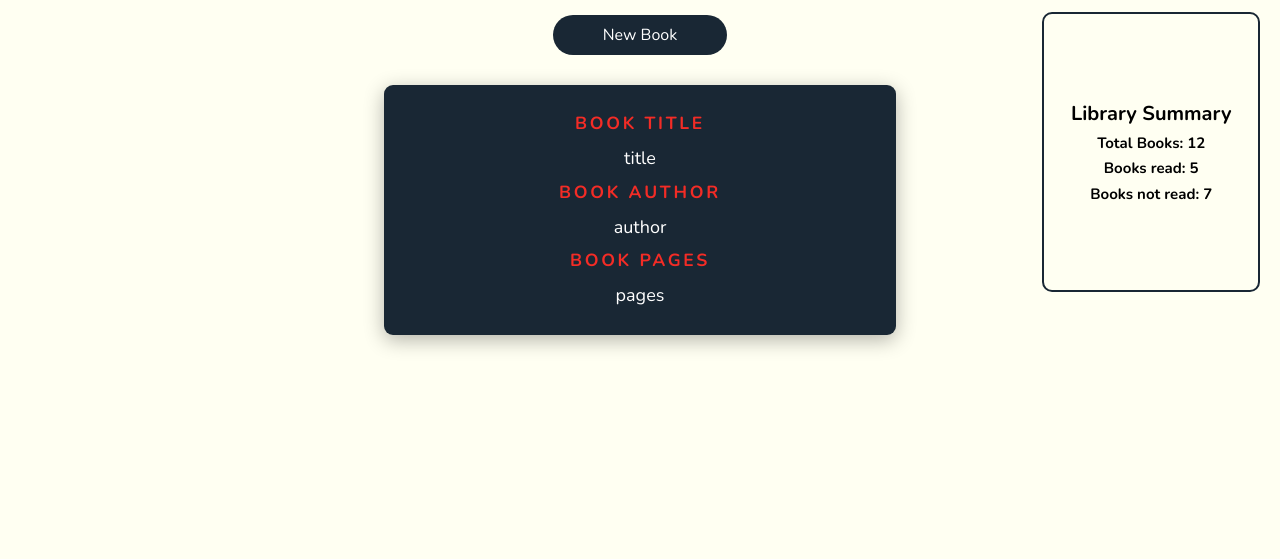
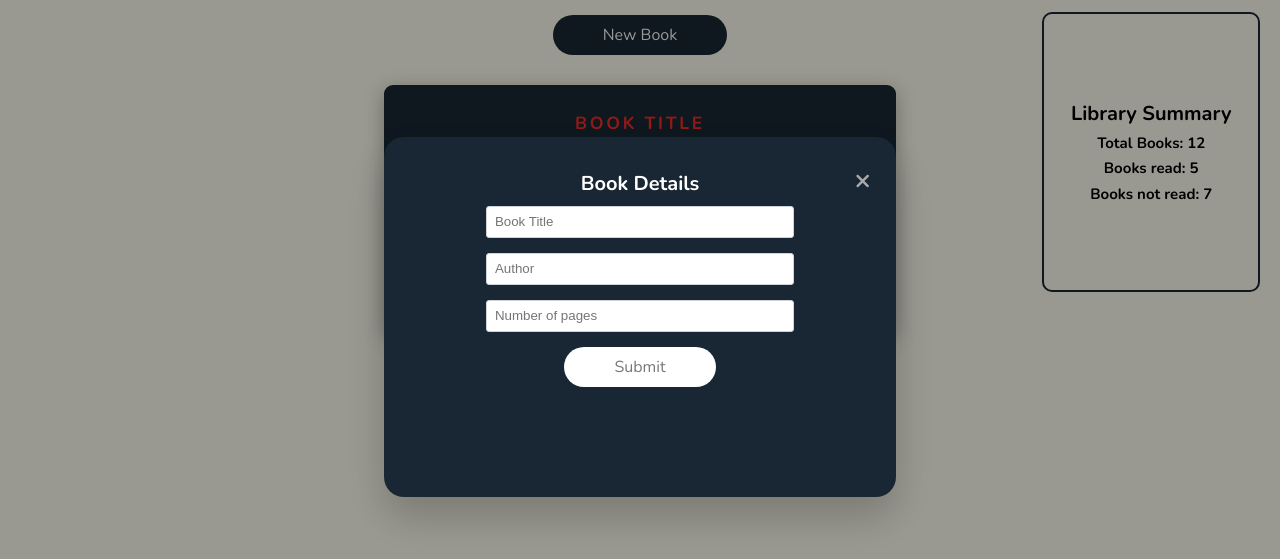
Before and after one commit to Denniman/books-library, a website: page index.html in a window 1280 px wide. Shown: the part 83-642 px from the top of the page. Drawn offline with nearby package versions, Linux system fonts and the light colour scheme.

Commit message:
rework on modal -add border to modal inputs -remove outline when modal input receive focus -reduce padding on modal inputs

```diff
--- a/sass/_modal.scss
+++ b/sass/_modal.scss
@@ -1,5 +1,5 @@
 .modal {
-    display: none;
+    // display: none;
     height: 100vh;
     width: 100%;
     position: fixed;
@@ -10,7 +10,7 @@
 
 .modal__content {
     width: 40%;
-    height: 40%;
+    height: 45%;
     background-color: var(--twitter-blue-gray);
     position: absolute;
     top: 50%;
@@ -53,10 +53,17 @@
 }
 
 .book--input {
-    width: 50%;
-    padding: .5rem 1.5rem;
+    width: 60%;
+    padding: .375rem .75rem;
     margin-bottom: 1.5rem;
-    border-radius: .5rem;
+    border-radius: .3rem;
+    color: #495057;
+    line-height: 1.7;
+    border: 1px solid #ced4da;
+
+    &:focus {
+        outline: none;
+    }
 }
 
 /* Chrome, Safari, Edge, Opera */
```
Also changed, not shown: css/style.css.
